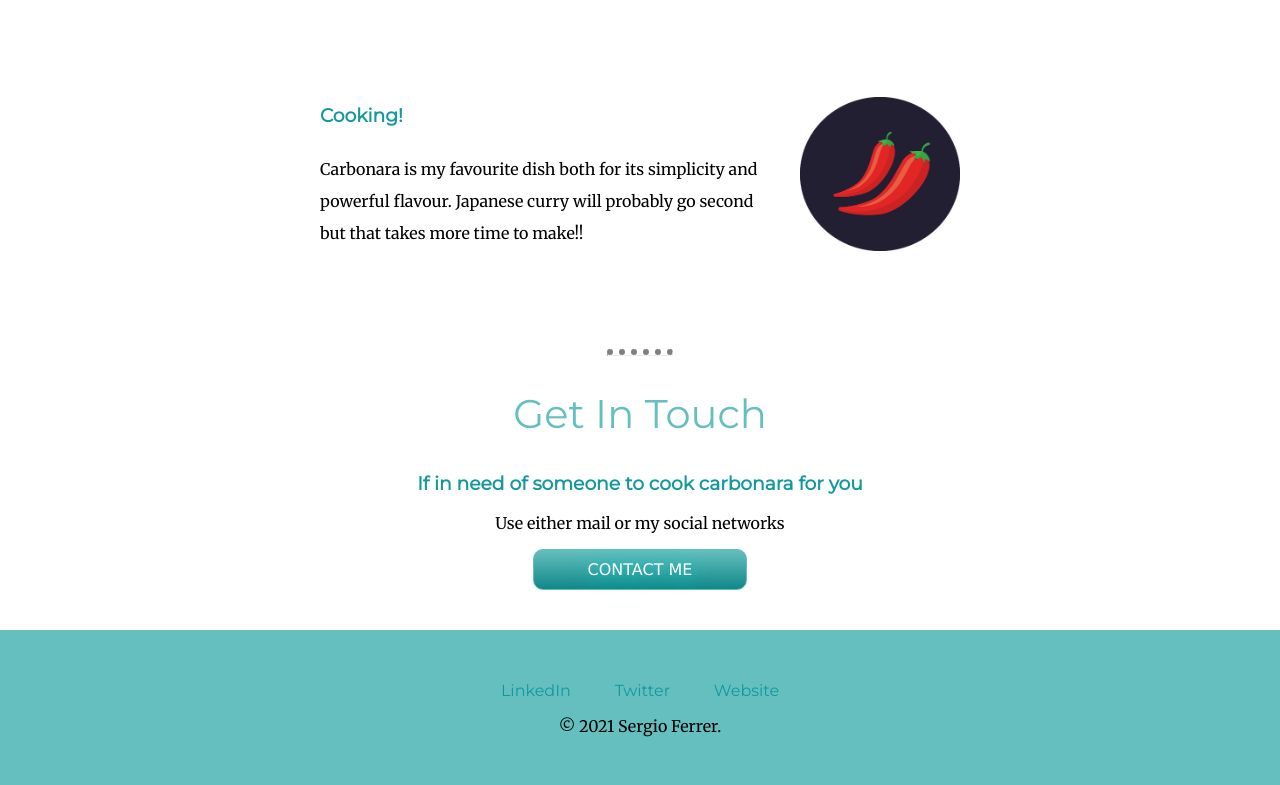
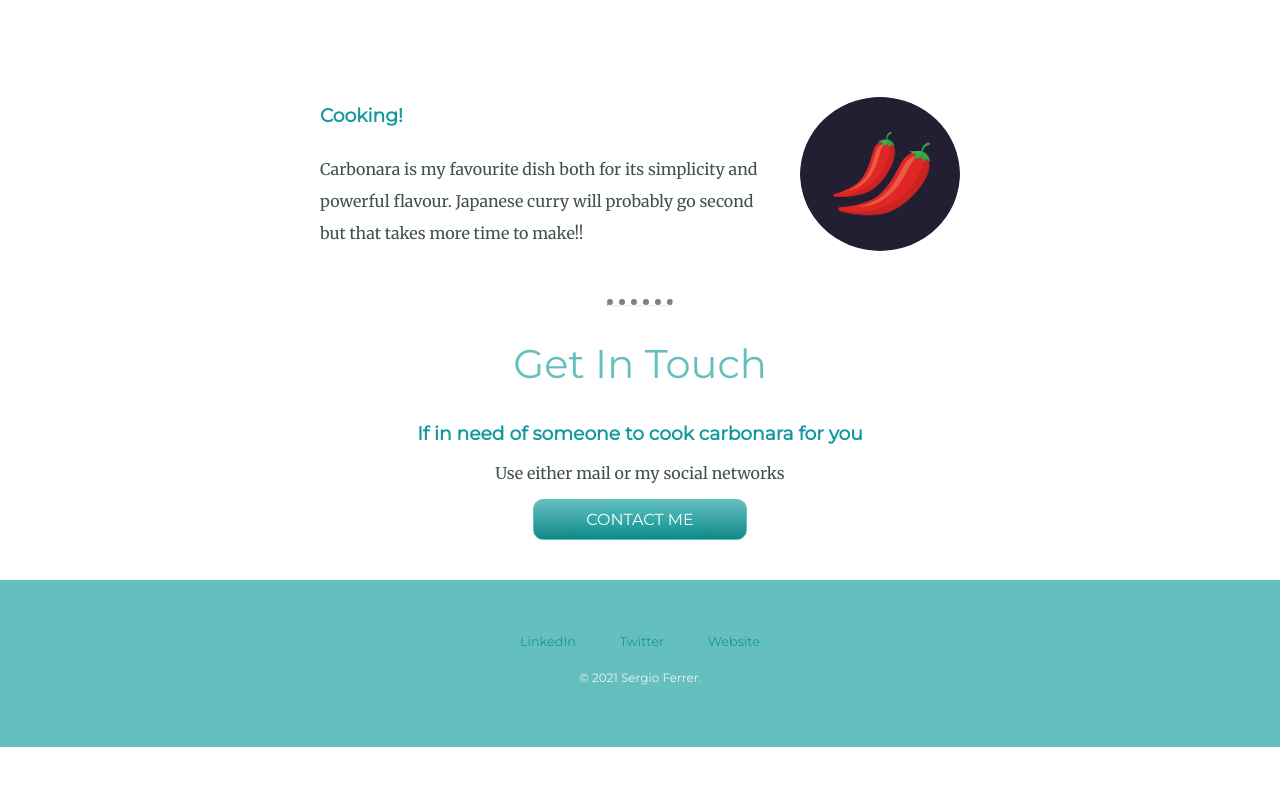
Before and after one commit to sergiofrrg92/WebDev, a plain HTML site: page CSS - My Site/index.html in a window 1280 px wide. Shown: the part 1706-2491 px from the top of the page. After the commit the page ends 2453 px from the top, so only its background shows below. Drawn offline with Linux system fonts and the light colour scheme.

Commit message:
Finished web page

```diff
--- a/CSS - My Site/css/styles.css
+++ b/CSS - My Site/css/styles.css
@@ -2,10 +2,11 @@ body {
   margin: 0;
   text-align: center;
   font-family: 'Merriweather', serif;
+  color: #40514E
 }
 
 h1 {
-  margin: 50px auto 0px auto;
+  margin: 50px auto 0 auto;
   /*margin: 0 auto;*/
   font-size:  5.625rem; /*100% = 16px, 90px = 562.5% 1em = 16px rem to avoid stack up of nested percentages*/
   font-family: 'Sacramento', cursive;
@@ -63,8 +64,17 @@ hr {
 
 .footer-link {
   font-family: 'Montserrat', sans-serif;
+  font-size: 0.8rem;
   text-decoration: none;
   margin: 20px;
+}
+
+
+.footer-copyright{
+  color: #EAF6F6;
+  font-family: 'Montserrat', sans-serif;
+  font-size: 0.75rem;
+  margin-top: 20px;
 }
 
 .bottom-cloud {
@@ -80,7 +90,7 @@ hr {
 }
 
 .skill-row {
-  margin: 100px auto 100px auto;
+  margin: 100px auto 50px auto;
   width: 50%;
   text-align: left;
   line-height: 2;
@@ -96,12 +106,14 @@ hr {
   width: 25%;
   float: left;
   margin-right: 30px;
+  border-radius: 50%;
 }
 
 .chilli-img {
   width: 25%;
   float: right;
   margin-left: 30px;
+  border-radius: 50%;
 }
 
 .btn {
@@ -115,7 +127,7 @@ hr {
    -moz-border-radius: 20px;
    border-radius: 10px;
    color: #FFFFFF;
-   font-family: Verdana;
+   font-family: 'Montserrat', sans-serif;
    font-size: 1rem;
    font-weight: 100;
    padding: 10px;
--- a/CSS - My Site/index.html
+++ b/CSS - My Site/index.html
@@ -62,7 +62,7 @@
     <a class="footer-link" href="https://www.linkedin.com/in/sergiofrrg/">LinkedIn</a>
     <a class="footer-link" href="https://twitter.com/sergiofrrg">Twitter</a>
     <a class="footer-link" href="https://github.com/sergiofrrg92/">Website</a>
-    <p>© 2021 Sergio Ferrer.</p>
+    <p class="footer-copyright">© 2021 Sergio Ferrer.</p>
   </div>
 
 
```
